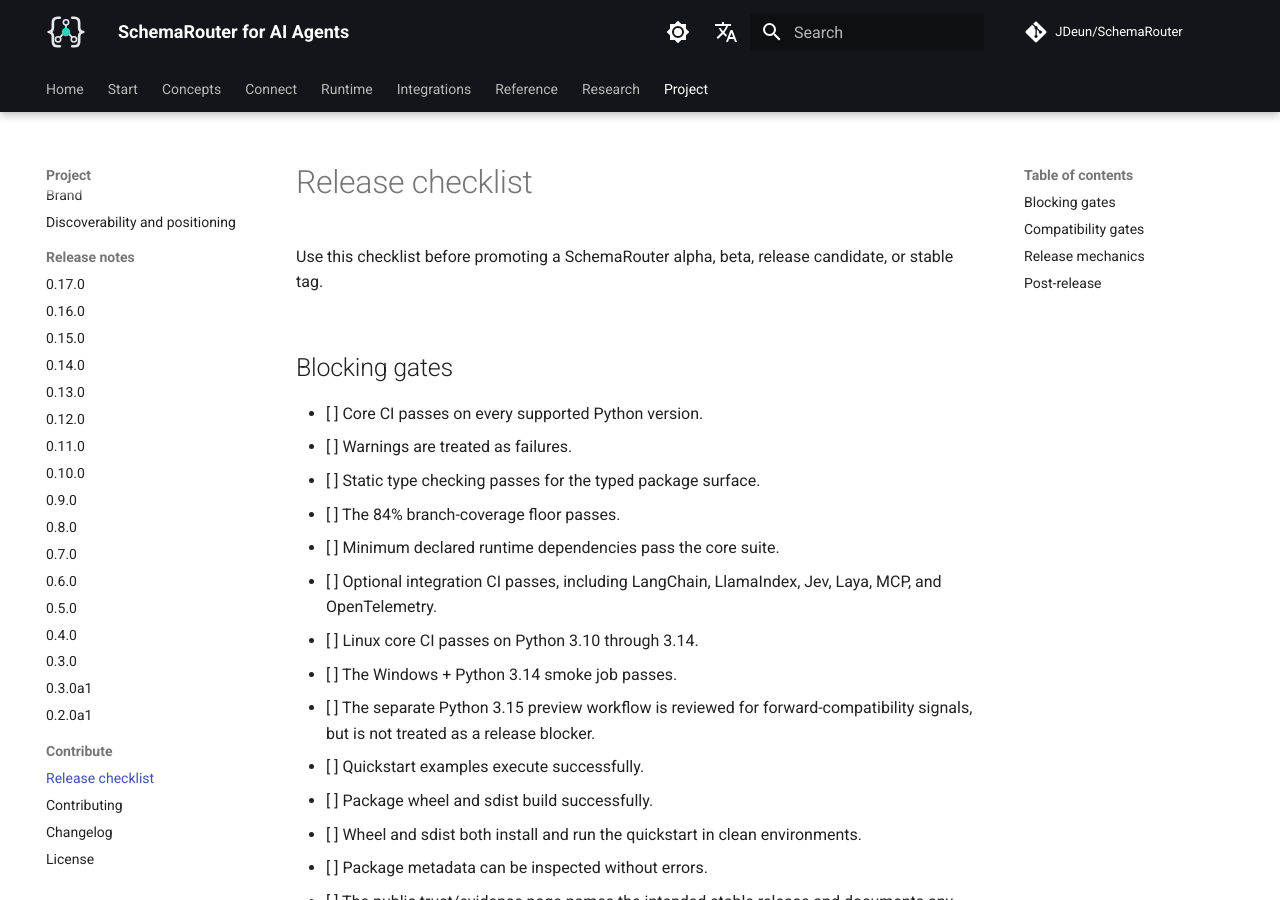
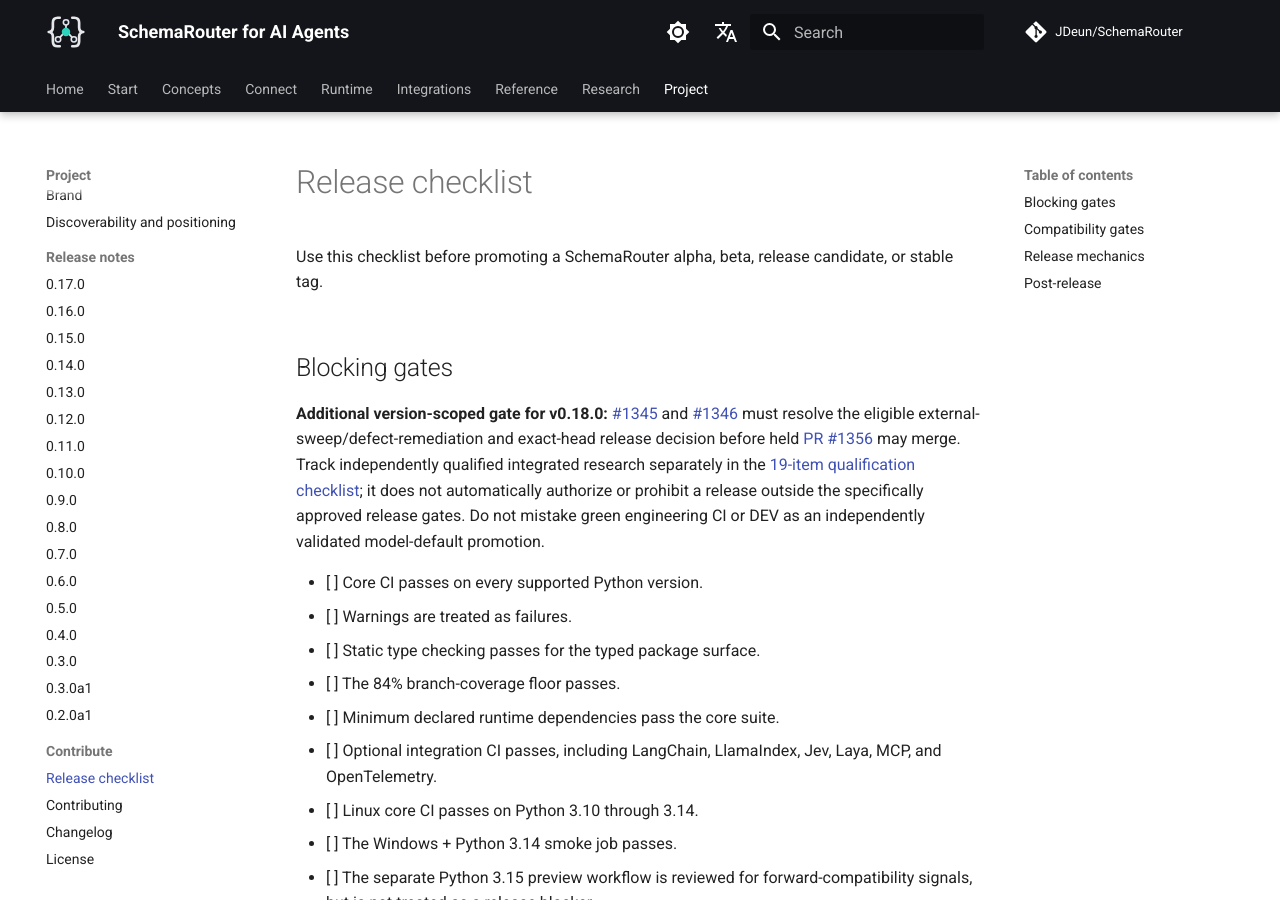
Before and after one commit to JDeun/SchemaRouter, an MkDocs documentation site: the page built from docs/release-checklist.md, in a window 1280 px wide and 900 px high. Built offline with MkDocs 1.6.1 and Material for MkDocs 9.7.7, drawn with Linux system fonts in a browser that asks for light colours; comment, search, counter and statistics services are not loaded.

Commit message:
docs: link qualification control and preserve current release hold

```diff
--- a/docs/release-checklist.md
+++ b/docs/release-checklist.md
@@ -3,6 +3,9 @@
 Use this checklist before promoting a SchemaRouter alpha, beta, release candidate, or stable tag.
 
 ## Blocking gates
+
+**Additional version-scoped gate for v0.18.0:** [#1345](https://github.com/JDeun/SchemaRouter/issues/1345) and [#1346](https://github.com/JDeun/SchemaRouter/issues/1346) must resolve the eligible external-sweep/defect-remediation and exact-head release decision before held [PR #1356](https://github.com/JDeun/SchemaRouter/pull/1356) may merge. Track independently qualified integrated research separately in the [19-item qualification checklist](project/qualification-control.md); it does not automatically authorize or prohibit a release outside the specifically approved release gates. Do not mistake green engineering CI or DEV as an independently validated model-default promotion.
+
 
 - [ ] Core CI passes on every supported Python version.
 - [ ] Warnings are treated as failures.
```
